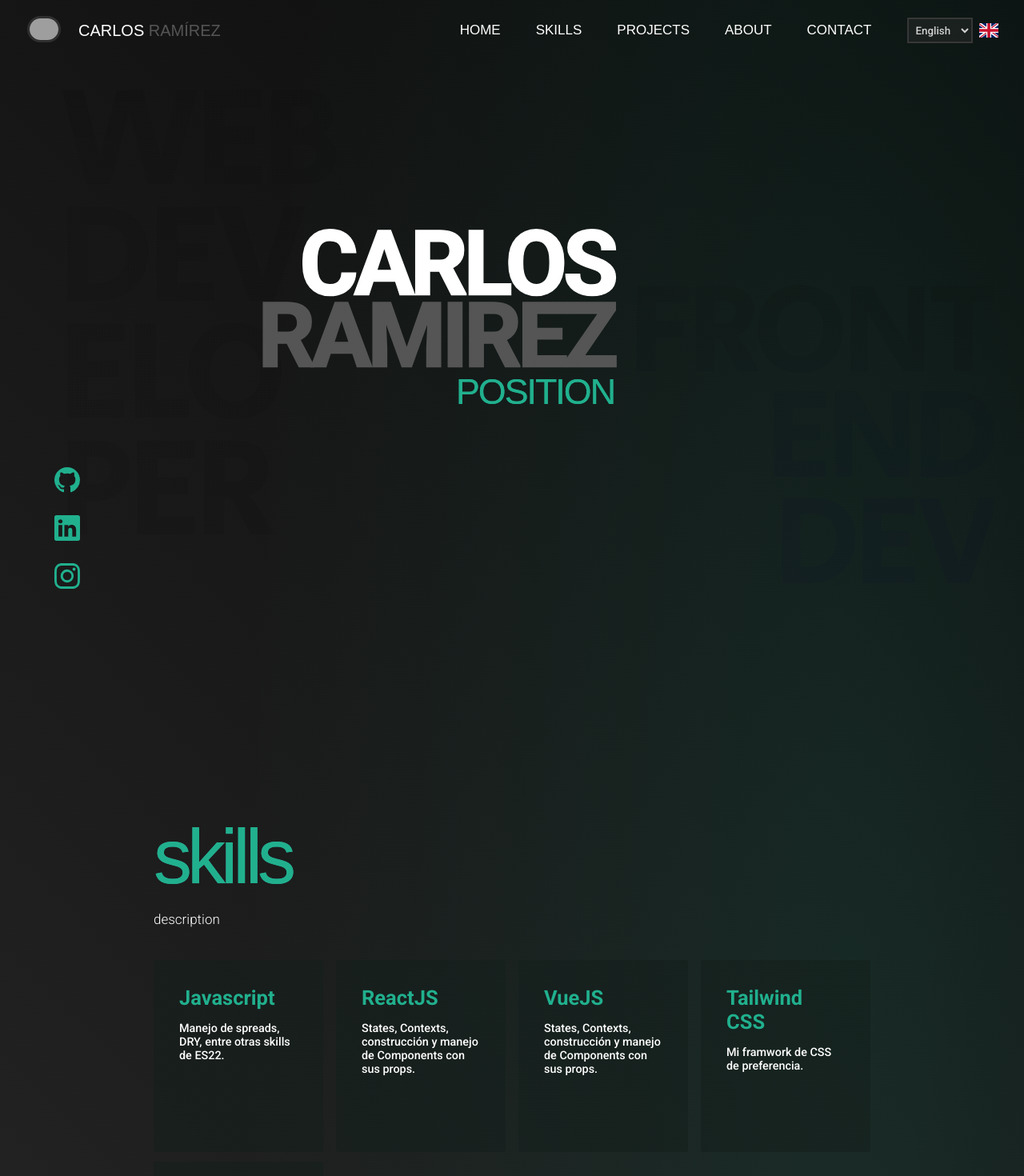
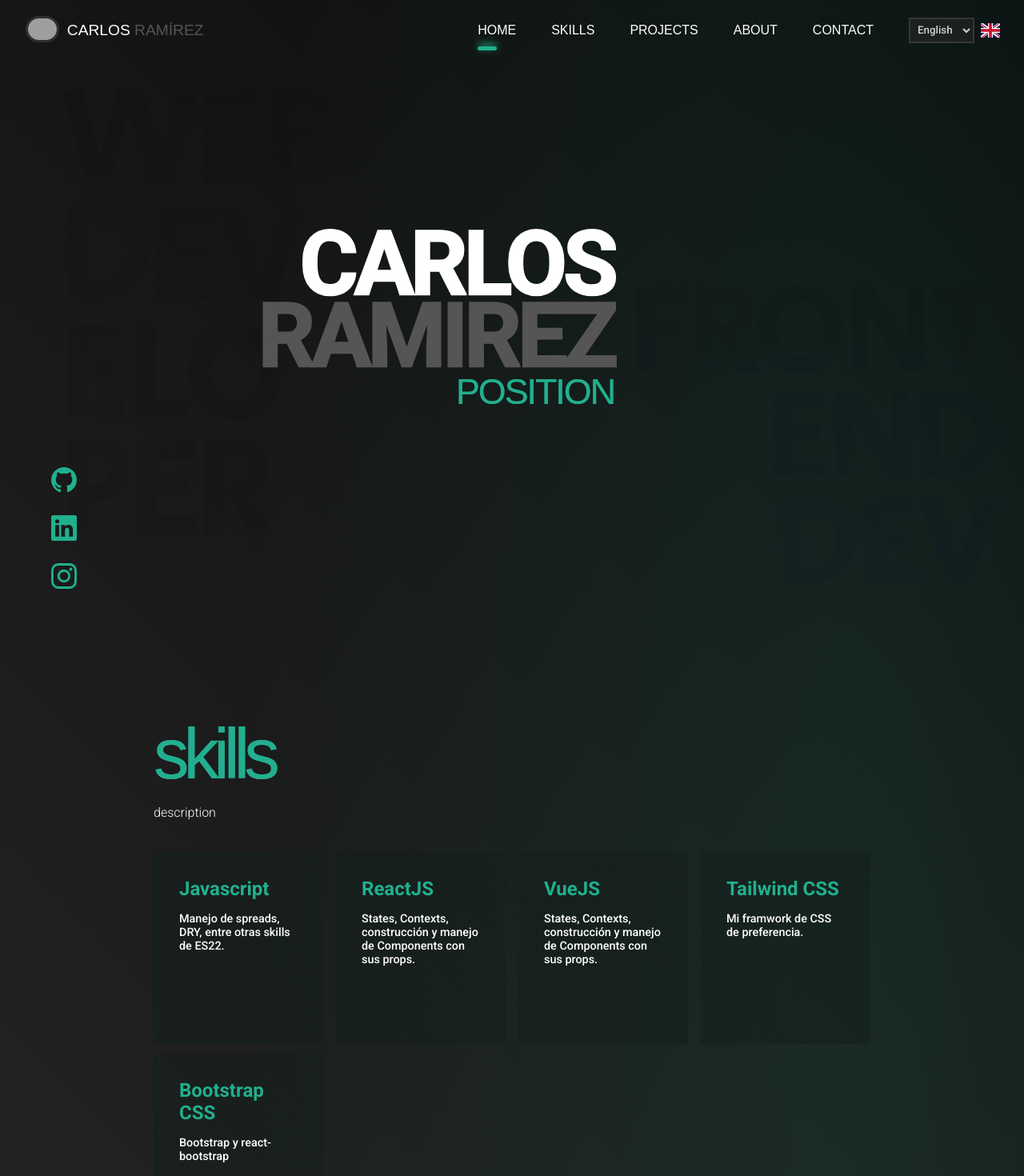
Before and after one commit to ramirezcar/my-portfolio, a Vue app: page /about in a window 1280 px wide. Shown: the top 1470 px of the page at 80% size. Built offline with nearby package versions, Linux system fonts and the light colour scheme; grey boxes are pictures that could not be loaded; a web font is replaced by a local one.

Commit message:
commit Navbar and Views

```diff
--- a/index.html
+++ b/index.html
@@ -3,7 +3,7 @@
   <head>
     <meta charset="UTF-8" />
     <link rel="icon" href="src/assets/icons/favicon.ico" />
-    <meta name="viewport" content="width=device-width, initial-scale=1.0" />
+    <meta name="viewport" content="initial-scale=1" />
     <title>Carlos Ramírez - Frontend Developer</title>
   </head>
   <body>
--- a/package.json
+++ b/package.json
@@ -30,6 +30,7 @@
     "prettier": "^2.5.1",
     "sass-loader": "^12.6.0",
     "vite": "^2.8.4",
-    "vitest": "^0.5.0"
+    "vitest": "^0.5.0",
+    "vue-scrollactive": "^0.9.3"
   }
 }
--- a/src/App.vue
+++ b/src/App.vue
@@ -1,24 +1,60 @@
 <script setup>
-import { RouterLink, RouterView } from 'vue-router'
+  import '@/assets/base.scss'
+
   import NavBar from '@/components/layouts/NavBar.vue'
   import Home from '@/views/Home.vue'
-import '@/assets/base.scss'
   import About from './views/About.vue';
   import Skills from './views/Skills.vue';
   import Animation from './components/utils/Animation.vue';
   import Footer from './components/Footer.vue';
+
+  import { ref, onMounted } from 'vue'
+
+  const home = ref(null)
+  const skills = ref(null)
+  const about = ref(null)
+
+  const sections = ref([home, skills, about]);
+  const activeNav = ref(null)
+
+  onMounted(() => {
+    window.addEventListener("scroll", () => {
+      let current = '';
+      sections.value.forEach(section => {
+        const target = section.value;
+        const sectionTop = target.offsetTop;
+        const sectionHeight = target.offsetHeight;
+        if (scrollY >= sectionTop - sectionHeight / 3) {
+          current = target.getAttribute('id');
+          if (activeNav.value !== current) {
+            activeNav.value = current;
+          }
+
+        }
+      });
+    })
+  });
 </script>
 
 <template>
   <!-- <div class="bg-1"> -->
-
-    <NavBar />
-    <Animation aos-animation="fade-right" duration="1500">
+    <NavBar v-bind:active-nav="activeNav">
+      <div id="home" ref="home">
+        <Animation aos-animation="fade-right" duration="1500" data-aos-once="true">
           <Home id="home"/>
         </Animation>
-    <Skills id="skills" v-bind:style="{marginTop: '8rem'}"/>
+      </div>
+      <div id="skills" ref="skills">
+        <Skills
+          id="skills"
+          v-bind:style="{marginTop: '0rem'}"
+        />
+      </div>
+      <div id="about" ref="about">
         <About id="about"/>
+      </div>
       <Footer />
+    </NavBar>
   <!-- </div> -->
 </template>
 
--- a/src/assets/base.scss
+++ b/src/assets/base.scss
@@ -8,7 +8,7 @@
 body{
   color: var(--color-text);
   font-family: 'Roboto', sans-serif;
-  font-size: 17px;
+  font-size: 16px;
   // letter-spacing: -1px;
 
   // background: url('@/assets/img/bg-1.png');
@@ -121,9 +121,9 @@ a:visited{
 
 h1{
   font-family: 'Viga', sans-serif;
-  font-size: 96px;
+  font-size: 10ch;
   font-weight: 900;
-  letter-spacing: -6px;
+  letter-spacing: -7px;
   line-height: 90%;
   text-transform: lowercase;
   width: 100%;
--- a/src/components/Button.vue
+++ b/src/components/Button.vue
@@ -6,7 +6,6 @@
 
 <script setup>
   const props = defineProps(['class', 'href'])
-  console.log('props', props)
 </script>
 
 <style lang="scss">
@@ -45,7 +44,7 @@
     cursor: pointer;
     display: inline-flex;
     font-family: 'Viga', sans-serif;
-    font-size: 16px;
+    font-size: 1rem;
     font-weight: 400;
     padding: .8em 4em;
     // text-transform:;
--- a/src/components/layouts/NavBar.vue
+++ b/src/components/layouts/NavBar.vue
@@ -1,25 +1,3 @@
-
-<script setup>
-  import { useI18n } from 'vue-i18n'
-  import BaseLocaleSwitcher from './languageInput/BaseLocaleSwitcher.vue'
-  import { ref, onMounted } from 'vue'
-
-  const { t } = useI18n();
-
-  const scrollPosition = ref(0);
-  const scrolledNav = ref(null);
-
-  const handlerScroll = () => {
-    scrollPosition.value =  window.scrollY;
-    scrolledNav.value = scrollPosition.value > 150;
-  }
-
-  onMounted(() => {
-    window.addEventListener('scroll', handlerScroll)
-  })
-
-</script>
-
 <template>
   <nav class="navbar" :class="{scrolledNav: scrolledNav}">
     <div class="nav-brand">
@@ -29,21 +7,57 @@
       </router-link>
     </div>
     <div class="nav-links">
-      <!-- <router-link class="nav-item" to="/">{{ t('home') }}</router-link>
-      <router-link class="nav-item" to="/">{{ t('skills') }}</router-link>
-      <router-link class="nav-item" to="/">{{ t('experience') }}</router-link> -->
-      <a class="nav-item" href="#home">{{ t('home') }}</a>
-      <a class="nav-item" href="#skills">{{ t('skills') }}</a>
-      <a class="nav-item" href="#projects">{{ t('projects') }}</a>
-      <a class="nav-item" href="#about">{{ t('about') }}</a>
-      <!-- <router-link class="nav-item" to="/about">{{ t('about_me') }}</router-link> -->
-      <a class="nav-item active" href="#">{{ t('contact') }}</a>
+      <!-- <scrollactive ref="scrollactive" class="my-nav" active-class="active"> -->
+        <!-- <router-link class="nav-item" to="/">{{ t('home') }}</router-link> -->
+        <a class="nav-item home active" ref="home" href="#home">{{ t('home') }}</a>
+        <a class="nav-item skills" ref="skills" href="#skills">{{ t('skills') }}</a>
+        <a class="nav-item projects" ref="projects" href="#projects" aria-disabled="true" role="link" >{{ t('projects') }}</a>
+        <a class="nav-item about" ref="about" href="#about">{{ t('about') }}</a>
+        <a class="nav-item " ref="" href="#" aria-disabled="true" role="link" >{{ t('contact') }}</a>
+      <!-- </scrollactive> -->
       <span class="nav-item">
         <BaseLocaleSwitcher />
       </span>
     </div>
   </nav>
+  <slot></slot>
 </template>
+
+<script setup>
+  import BaseLocaleSwitcher from './languageInput/BaseLocaleSwitcher.vue'
+  import { useI18n } from 'vue-i18n'
+  import { ref, onMounted } from 'vue'
+
+  const home = ref(null)
+  const skills = ref(null)
+  const about = ref(null)
+
+  const navItems = ref([home, skills, about]);
+
+  const { t } = useI18n();
+  const props = defineProps(['active-nav'])
+
+  const scrollPosition = ref(0);
+  const scrolledNav = ref(null);
+
+  const handleScroll = () => {
+    scrollPosition.value =  window.scrollY;
+    scrolledNav.value = scrollPosition.value > 150;
+
+    navItems.value.forEach(({value}) => {
+      value.classList.remove("active");
+      if (value.classList.contains(props.activeNav)) {
+        value.classList.add("active");
+      }
+    });
+
+  }
+
+  onMounted(() => {
+    window.addEventListener('scroll', handleScroll);
+  })
+
+</script>
 
 <style lang="scss">
   nav.navbar{
@@ -59,7 +73,7 @@
     z-index: 1;
   }
 
-  nav a:hover{
+  nav a:hover, a.active{
     &::before{
       content: "";
       background: linear-gradient(90deg, #3B9FA6 0%, #21B08E 100%);
@@ -81,47 +95,22 @@
   }
 
   .nav-brand{
-    font-size: 20px;
+    font-size: 1.2rem;
+    a{
+      margin-left: .2em !important;
+    }
     img{
       width: 36px;
       border: 3px solid var(--color-black);
       border-radius: 50px;
-      // margin-right: -24px;
-      // margin-left: 40px;
       z-index: 1;
     }
-  }
-
-  // .nav-brand a:before{
-  //   content: '<';
-  //   opacity: 0;
-  //   transition: .5s;
-  // }
-  // .nav-brand a:after{
-  //   content: '>';
-  //   opacity: 0;
-  //   transition: .5s;
-  // }
-
-  .nav-brand a:hover:before, .nav-brand a:hover:after{
-    color: #bebebe;
-    opacity: 100;
-  }
-
-  .nav-brand a:hover{
-    color: #FFFFFF !important;
-  }
-
-  nav a:hover{
-    // border-bottom: 3px solid #2F2F2F;
-    // color: #ffffff !important;
-    // background-color: #848484;
   }
 
   nav a:link, a:visited{
     text-decoration: none;
     color: var(--color-text);
-    /* transition: .5s; */
+    transition: .5s;
   }
   .nav-item, .nav-brand a{
     margin: 0 1rem;
--- a/src/components/utils/Animation.vue
+++ b/src/components/utils/Animation.vue
@@ -11,7 +11,7 @@
   import { onMounted } from "vue";
   import AOS from "aos";
   const props = defineProps(['aos-animation', 'duration', 'delay'])
-  console.log(props);
+
   onMounted(() => {
       AOS.init();
   })
--- a/src/main.js
+++ b/src/main.js
@@ -5,6 +5,8 @@ import 'aos/dist/aos.css'
 
 import App from './App.vue'
 import router from './router'
+
+import * as scrollActive from 'vue-scrollactive';
 
 function getLocale() {
   const LSLocale = localStorage.getItem("locale")
@@ -44,5 +46,6 @@ const app = createApp(App)
 app.use(createPinia())
 app.use(router)
 app.use(i18n)
+app.use(scrollActive)
 
 app.mount('#app')
--- a/src/resources/links.json
+++ b/src/resources/links.json
@@ -6,6 +6,7 @@
       "instagram": "https://www.instagram.com/krossbeats/"
     },
   "music": {
-    "youtube": "https://www.youtube.com/channel/UCCkgPbLWP0T1B1J8wJIovvQ"
+    "youtube": "https://www.youtube.com/channel/UCCkgPbLWP0T1B1J8wJIovvQ",
+    "spotify": "https://open.spotify.com/artist/1ohl1TtyBVcqMq52FmJODK"
   }
 }
--- a/src/views/About.vue
+++ b/src/views/About.vue
@@ -1,6 +1,6 @@
 <template>
-  <div class="container content">
-    <Animation aos-animation="fade-up" duration="2500" delay="400">
+  <section class="container content">
+    <Animation aos-animation="fade-up" duration="2500" delay="200">
       <div class="row">
 
       <div class="my-photos">
@@ -26,7 +26,7 @@
             </svg>
             YouTube
           </Button>
-          <Button class="secondary">
+          <Button class="secondary" :href="linksJson.music.spotify">
             <svg xmlns="http://www.w3.org/2000/svg" width="24" height="24" fill="currentColor" class="bi bi-spotify" viewBox="0 0 16 16">
               <path d="M8 0a8 8 0 1 0 0 16A8 8 0 0 0 8 0zm3.669 11.538a.498.498 0 0 1-.686.165c-1.879-1.147-4.243-1.407-7.028-.77a.499.499 0 0 1-.222-.973c3.048-.696 5.662-.397 7.77.892a.5.5 0 0 1 .166.686zm.979-2.178a.624.624 0 0 1-.858.205c-2.15-1.321-5.428-1.704-7.972-.932a.625.625 0 0 1-.362-1.194c2.905-.881 6.517-.454 8.986 1.063a.624.624 0 0 1 .206.858zm.084-2.268C10.154 5.56 5.9 5.419 3.438 6.166a.748.748 0 1 1-.434-1.432c2.825-.857 7.523-.692 10.492 1.07a.747.747 0 1 1-.764 1.288z"/>
             </svg>
@@ -36,7 +36,7 @@
       </div>
       </div>
     </Animation>
-  </div>
+  </section>
 </template>
 
 <script setup>
@@ -44,6 +44,9 @@
   import Button from '../components/Button.vue';
   import { useI18n } from 'vue-i18n'
   import Animation from "../components/utils/Animation.vue";
+  import { defineProps } from 'vue';
+
+  const props = defineProps(['id']);
   const { t } = useI18n();
 </script>
 
--- a/src/views/Home.vue
+++ b/src/views/Home.vue
@@ -1,15 +1,18 @@
 <script setup>
 import SocialNetworks from '@/components/SocialNetworks.vue'
 import Landing from '@/components/Landing.vue'
+import { defineProps } from 'vue';
+
+const props = defineProps(['id']);
 </script>
 
 <template>
-  <div class="row h-full">
+  <section class="row h-full" v-bind:id="props.id">
     <div class="bg-text-1 no-select">Web Dev<br/>elo<br/>per</div>
     <div class="bg-text-2 no-select">Front<br/>end<br/> Dev</div>
     <SocialNetworks />
     <Landing />
-  </div>
+  </section>
 </template>
 
 <style lang="scss" scoped>
--- a/src/views/Skills.vue
+++ b/src/views/Skills.vue
@@ -1,6 +1,6 @@
 <template>
   <div class="content container">
-    <Animation aos-animation="fade-left" duration="2000" delay="300">
+    <Animation aos-animation="fade-left" duration="2000" delay="150">
       <div class="flex-between">
           <h1 class="text-primary-gradient pulse-bg">skills</h1>
           <p class="">{{t('description')}}</p>
```
Also changed, not shown: 1 other file (tests, documents, lock files or other folders). Lines whose indentation alone changed are shown as unchanged.
